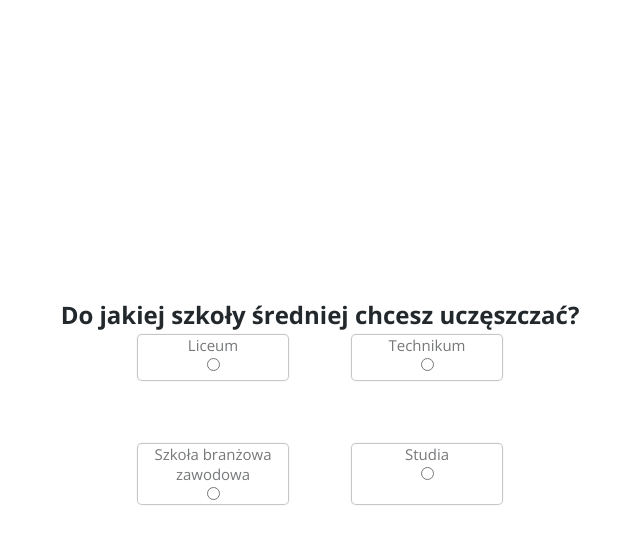
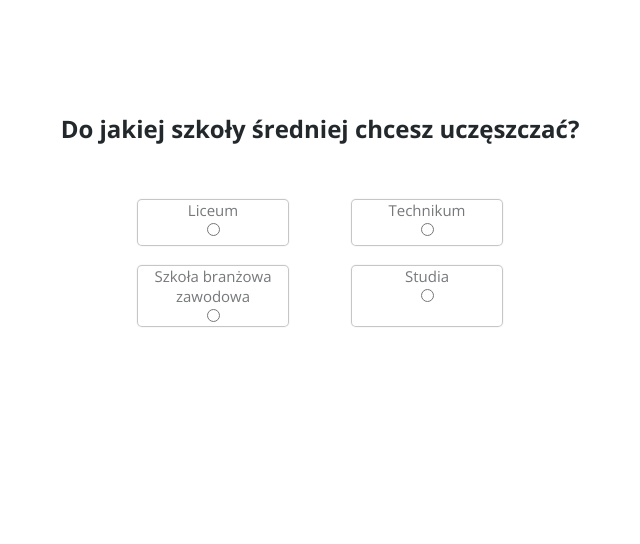
Before and after one commit to KotreQ/HackYeah-2023, a Vue app in the folder client/: page / in a window 1280 px wide. Shown: the top 544 px of the page, without its empty margins (320-960 px from the left). Built offline with nearby package versions, Linux system fonts and the light colour scheme.

Commit message:
Updated styles

```diff
--- a/client/src/components/questions/SubmitButton.vue
+++ b/client/src/components/questions/SubmitButton.vue
@@ -1,5 +1,10 @@
 <template>
-    <Button label="Wyślij" @click="click"></Button>
+    <Button class="question__button" @click="click"
+        ><img src="../../assets/arrow-left.svg" alt="Poprzednie pytanie"
+    /></Button>
+    <Button @click="click"
+        ><img src="../../assets/arrow-right.svg" alt="Nastepne pytanie"
+    /></Button>
 </template>
 
 <script setup lang="ts">
--- a/client/src/router/index.ts
+++ b/client/src/router/index.ts
@@ -1,16 +1,15 @@
-import {createRouter, createWebHistory} from 'vue-router';
-import Quiz from "@/views/Quiz.vue";
-
+import { createRouter, createWebHistory } from 'vue-router';
+import Quiz from '@/views/Quiz.vue';
 
 const router = createRouter({
-	history: createWebHistory(import.meta.env.BASE_URL),
-	routes: [
-		{
-			path: '/',
-			name: 'quiz',
-			component: Quiz
-		}
-	]
-})
+    history: createWebHistory(import.meta.env.BASE_URL),
+    routes: [
+        {
+            path: '/',
+            name: 'quiz',
+            component: Quiz,
+        },
+    ],
+});
 
 export default router;
--- a/client/src/styles/components/question.scss
+++ b/client/src/styles/components/question.scss
@@ -23,13 +23,14 @@
         &-container {
             justify-content: center;
             display: flex;
-            gap: 4rem;
+            gap: 1.3125rem 4rem;
             max-width: 35.25rem;
             flex-wrap: wrap;
+            margin-top: 52px;
         }
     }
 
-    &__send-button {
+    &__button {
         display: flex;
         justify-content: center;
         align-items: center;
--- a/client/src/styles/core/reset.scss
+++ b/client/src/styles/core/reset.scss
@@ -24,7 +24,7 @@ body {
     justify-content: center;
     align-items: center;
 
-    color: $primary;
+    background: #ffffff;
     font-family: $openSans;
     font-size: 16px;
     scroll-behavior: auto;
```
Also changed, not shown: client/src/assets/arrow-left.svg (added), client/src/assets/arrow-right.svg (added).
